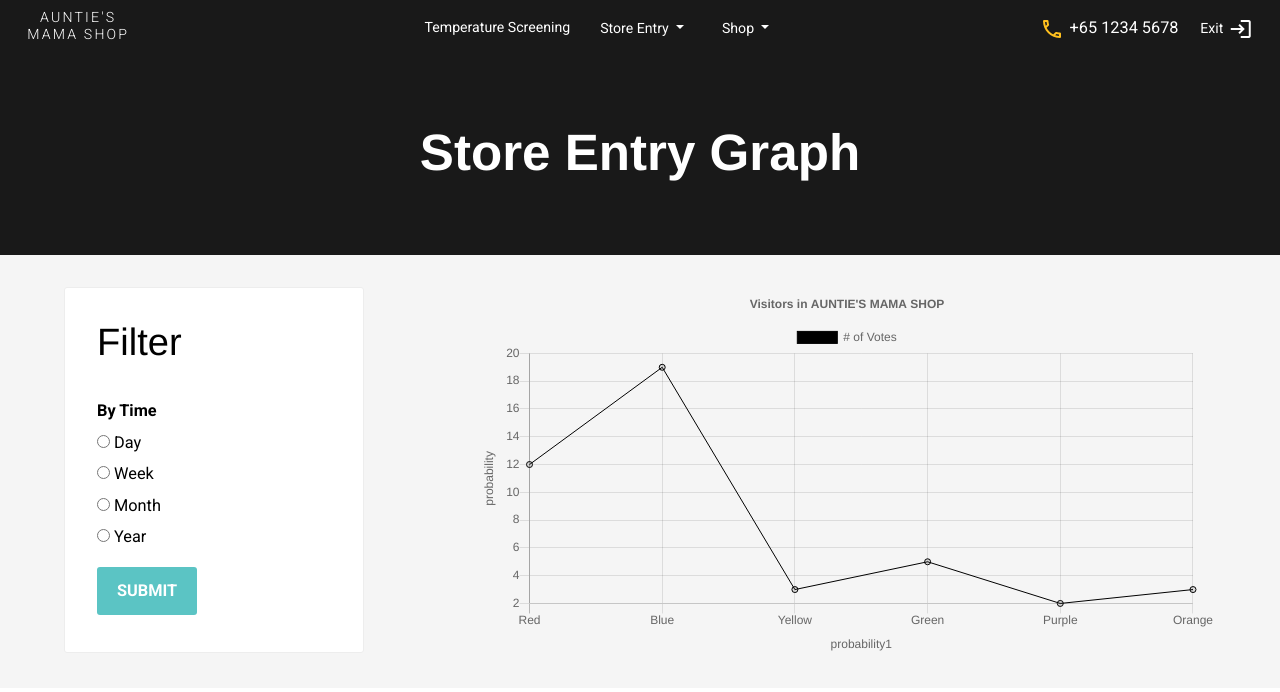
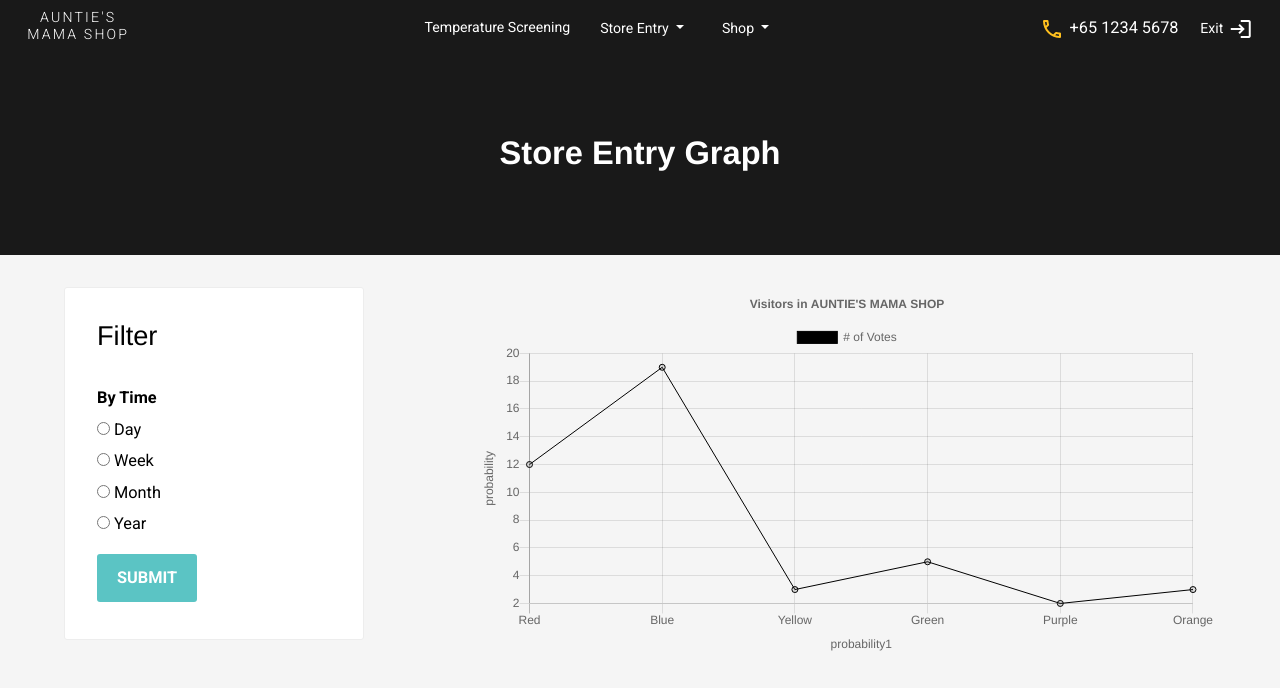
Before and after one commit to david0316zhu/flask-ecommerce, a Flask app: page /admin_graph in a window 1280 px wide. Shown: the top 692 px of the page. Run offline with Flask 2, Linux system fonts and the light colour scheme; the visitor is signed in with stand-in values (Sample User, id 1); some libraries are stand-ins or nearby versions; some web fonts are replaced.

Commit message:
Update header

```diff
--- a/final_estore/web/static/styles.css
+++ b/final_estore/web/static/styles.css
@@ -54,12 +54,13 @@ h1 {
 
 h2 {
   font-family: Helvetica, Arial, sans-serif;
-  font-size: 4rem;
+  font-size: 3rem;
+  font-weight: bold;
 }
 
 h3 {
   font-family: Helvetica, Arial, sans-serif;
-  font-size: 3.5rem;
+  font-size: 2.5rem;
 }
 
 h4 {
--- a/final_estore/web/templates/admin_layout.html
+++ b/final_estore/web/templates/admin_layout.html
@@ -103,7 +103,7 @@
       class="dark-header d-flex align-items-center justify-content-center"
     >
       <div>
-        <h1>{% block heading %}{% endblock %}</h1>
+        <h2>{% block heading %}{% endblock %}</h2>
       </div>
     </header>
     {% block content %}{% endblock %} {% block scripts %}
--- a/final_estore/web/templates/customer_layout.html
+++ b/final_estore/web/templates/customer_layout.html
@@ -89,7 +89,7 @@
       class="dark-header d-flex align-items-center justify-content-center"
     >
       <div>
-        <h1>{% block heading %}{% endblock %}</h1>
+        <h2>{% block heading %}{% endblock %}</h2>
       </div>
     </header>
     {% block content %}{% endblock %} {% block scripts %}
```
Also changed, not shown: final_estore/storage.db.db.
